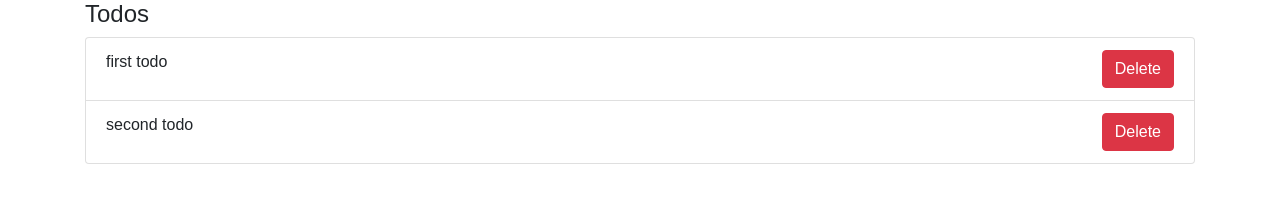
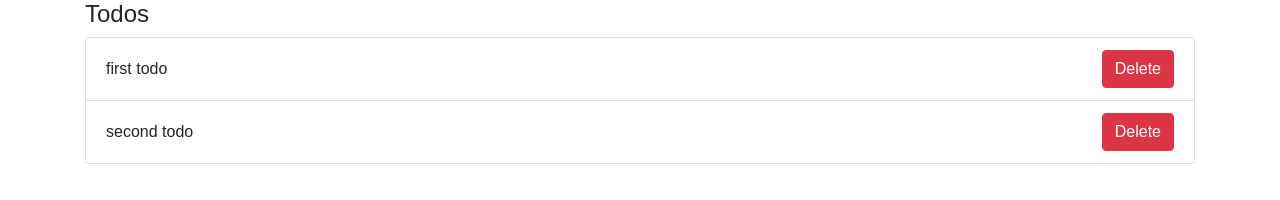
Before and after one commit to gregttn/simple_todo_react, a React app: page / in a window 1280 px wide. Built offline with nearby package versions, Linux system fonts and the light colour scheme.

Commit message:
Center the title of the todo

```diff
--- a/src/components/todo_item.js
+++ b/src/components/todo_item.js
@@ -13,7 +13,7 @@
     const { todo } = this.state;
     return (
       <li className="list-group-item">
-          {todo.title}
+          <p>{todo.title}</p>
           <button className="btn btn-danger float-right">Delete</button>
       </li>
     );
--- a/src/style/index.css
+++ b/src/style/index.css
@@ -3,3 +3,14 @@
   padding: 0;
   font-family: sans-serif;
 }
+
+.list-group-item {
+  overflow: hidden;
+  display: table;
+}
+
+.list-group-item > p {
+  display: table-cell;
+  vertical-align: middle;
+  float:none;
+}
```
